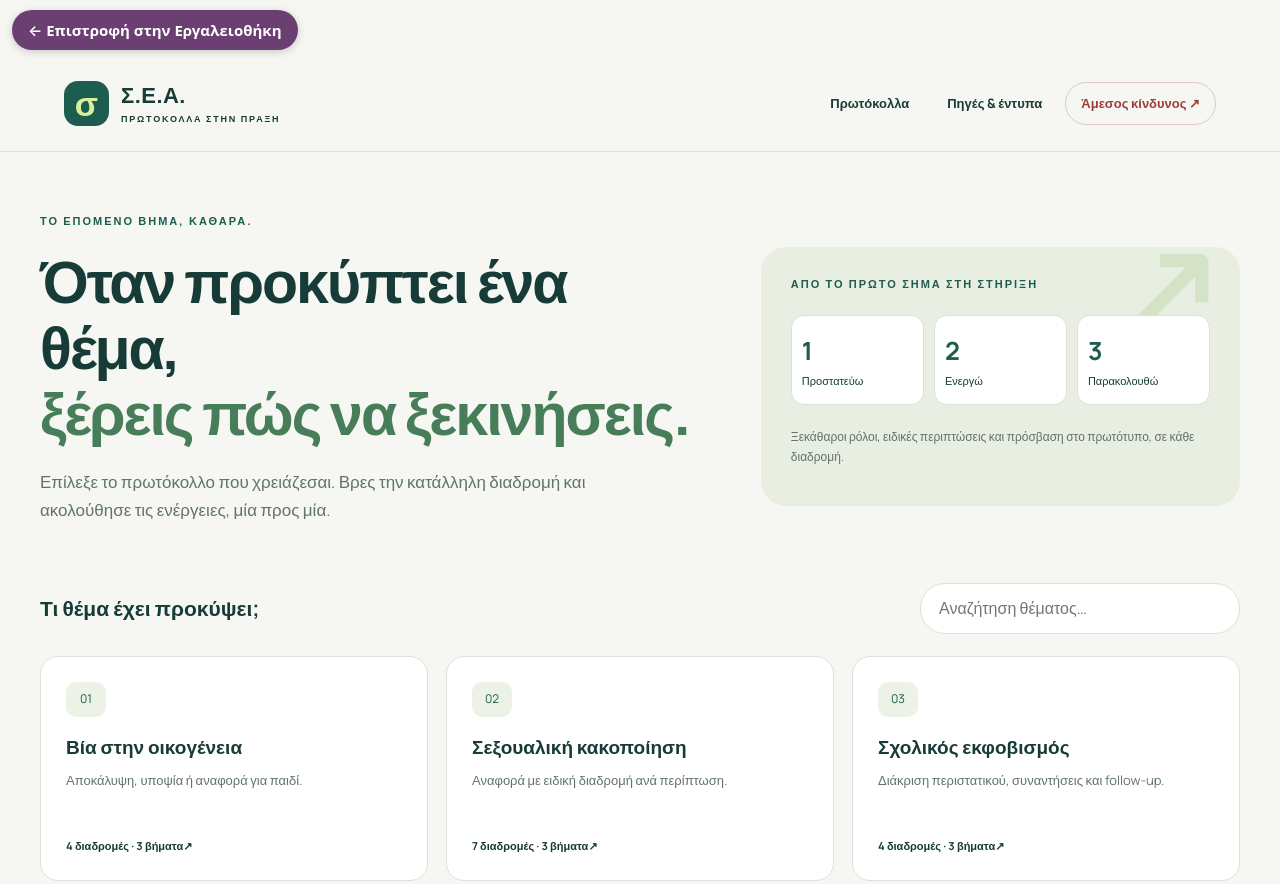
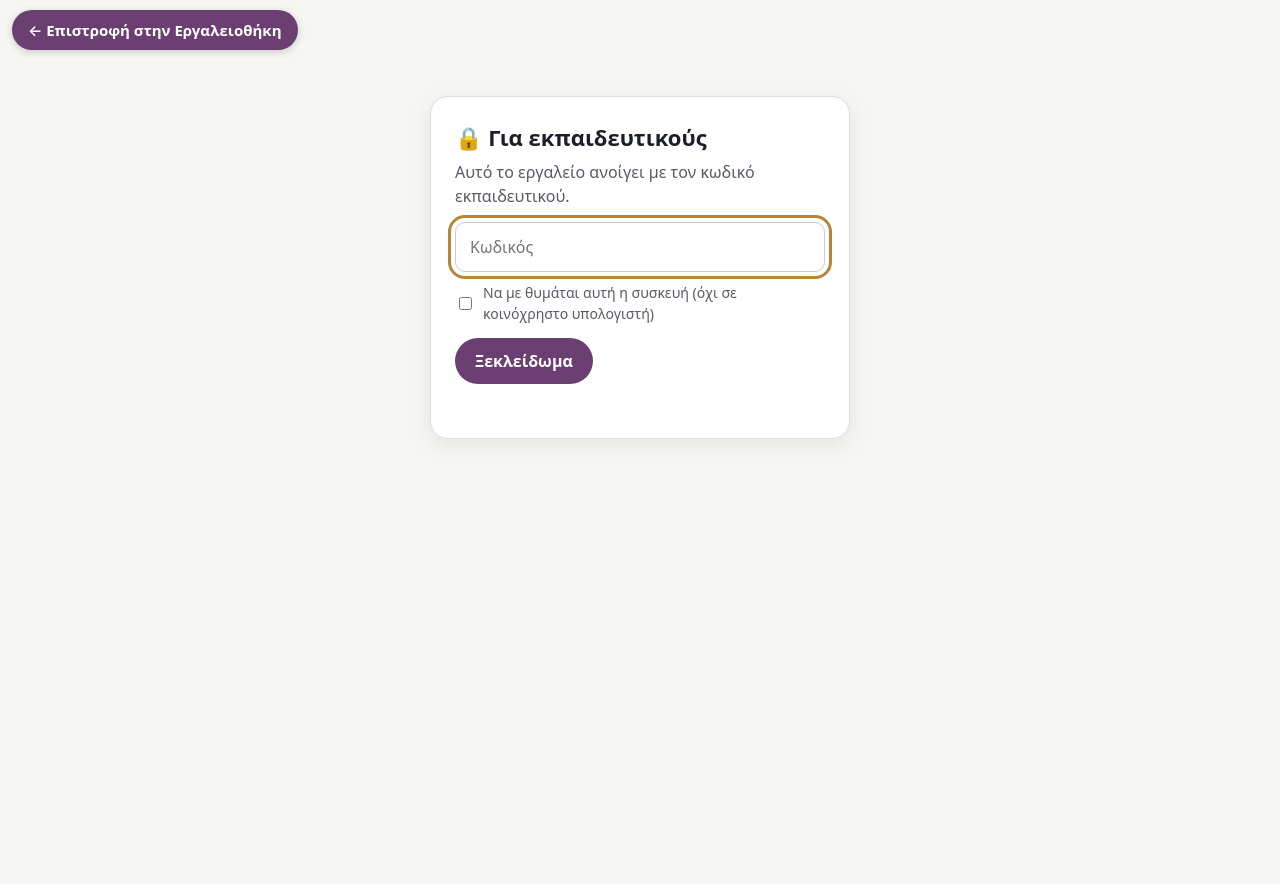
Before and after one commit to ktorasstelios7-creator/ergaleiothiki, a plain HTML site: page protokolla-sea/index.html in a window 1280 px wide. Shown: the top 884 px of the page. After the commit the page ends 800 px from the top, so only its background shows below. Drawn offline with Linux system fonts and the light colour scheme.

Commit message:
Κωδικός για τα εργαλεία εκπαιδευτικών
Κλειδώνει την ενότητα «Για εκπαιδευτικούς» στην αρχική και τα 6 εργαλεία
εκπαιδευτικών. Ο κωδικός δεν υπάρχει στον κώδικα, μόνο το SHA-256 του.

Co-Authored-By: Claude Opus 5.5 <noreply@anthropic.com>
Claude-Session: https://claude.ai/code/session_01MgZ8o3HvoewZxoyQb2LCKM

```diff
--- a/protokolla-sea/index.html
+++ b/protokolla-sea/index.html
@@ -1,5 +1,6 @@
 <!DOCTYPE html>
-<html lang="el"><head><meta charset="utf-8"><meta name="viewport" content="width=device-width,initial-scale=1"><meta name="description" content="Πρακτική καθοδήγηση Σ.Ε.Α. για σχολικά πρωτόκολλα, βήμα προς βήμα."><title>Πρωτόκολλα Σ.Ε.Α. — Βήμα προς βήμα</title><meta name="theme-color" content="#1c5d50"><link rel="manifest" href="../manifest.webmanifest"><link rel="icon" type="image/png" href="../icons/favicon.png"><link rel="apple-touch-icon" href="../icons/apple-touch-icon.png"><link rel="stylesheet" href="style.css"></head><body>
+<html lang="el"><head>
+<script src="../te-lock.js"></script><meta charset="utf-8"><meta name="viewport" content="width=device-width,initial-scale=1"><meta name="description" content="Πρακτική καθοδήγηση Σ.Ε.Α. για σχολικά πρωτόκολλα, βήμα προς βήμα."><title>Πρωτόκολλα Σ.Ε.Α. — Βήμα προς βήμα</title><meta name="theme-color" content="#1c5d50"><link rel="manifest" href="../manifest.webmanifest"><link rel="icon" type="image/png" href="../icons/favicon.png"><link rel="apple-touch-icon" href="../icons/apple-touch-icon.png"><link rel="stylesheet" href="style.css"></head><body>
 <div class="ergal-top" role="navigation" aria-label="Εργαλειοθήκη"><a class="ergal-top-a" id="ergalTop" href="../">← Επιστροφή στην Εργαλειοθήκη</a></div>
 <style>.ergal-top{display:block;padding:calc(10px + env(safe-area-inset-top,0px)) 12px 6px;position:relative;z-index:30;text-align:left}.ergal-top-a{display:inline-flex;align-items:center;gap:6px;background:#6b3f72;color:#fff!important;text-decoration:none!important;font:600 15px/1.2 system-ui,-apple-system,"Segoe UI",sans-serif;padding:11px 16px;border-radius:999px;box-shadow:0 2px 8px rgba(0,0,0,.18)}.ergal-top-a:hover{background:#5a3360}.ergal-top-a:focus-visible{outline:3px solid #e0b84f;outline-offset:2px}@media print{.ergal-top{display:none!important}}</style>
 <script>try{if(localStorage.getItem('ergal-st')==='1')document.getElementById('ergalTop').href='../?mathites'}catch(e){}</script>
--- a/sw.js
+++ b/sw.js
@@ -1,6 +1,6 @@
 // Εργαλειοθήκη: αποθηκεύει τις σελίδες που έχουν ανοιχτεί, ώστε να ανοίγουν και χωρίς internet.
 // Πάντα δοκιμάζει πρώτα το δίκτυο, για να φαίνονται αμέσως οι νέες εκδόσεις.
-const CACHE = 'ergaleiothiki-v7';
+const CACHE = 'ergaleiothiki-v8';
 self.addEventListener('install', e => { self.skipWaiting(); });
 self.addEventListener('activate', e => { e.waitUntil(self.clients.claim()); });
 self.addEventListener('fetch', e => {
--- /dev/null
+++ b/te-lock.js
@@ -0,0 +1,66 @@
+/* Κλείδωμα εργαλείων για εκπαιδευτικούς.
+   Ο κωδικός δεν γράφεται εδώ: κρατιέται μόνο το αποτύπωμά του (SHA-256).
+   Για αλλαγή κωδικού: βάλε στο HASH το SHA-256 του νέου κωδικού.
+   Χρήση: <script src="../te-lock.js"></script> στο <head> κάθε εργαλείου,
+   ή <script src="te-lock.js" data-scope="hub"></script> στην αρχική. */
+(function(){
+  var HASH='c2e5a60939fbbc5a8a3ed7d0b874ee388000f671ad36a2ef44c0637767b5e3d6';
+  var KEY='ergal-te';
+  var me=document.currentScript;
+  var hub=me && me.getAttribute('data-scope')==='hub';
+  function get(s){try{return s.getItem(KEY)}catch(e){return null}}
+  if(get(sessionStorage)===HASH||get(localStorage)===HASH) return;
+
+  var root=document.documentElement;
+  root.classList.add('te-locked');
+  var st=document.createElement('style');
+  st.textContent=
+    (hub
+      ? '.te-locked #gia-ekpaideftikous .zone,.te-locked #gia-ekpaideftikous .share{display:none!important}'
+      : '.te-locked body>*:not(.te-gate):not(.ergal-top){display:none!important}')+
+    '.te-gate{max-width:420px;width:calc(100% - 24px);box-sizing:border-box;margin:'+(hub?'8px 0':'40px auto')+';padding:24px;border-radius:18px;background:#fff;color:#1d1d2b;'+
+    'border:1px solid #e2dbe6;box-shadow:0 6px 24px rgba(0,0,0,.08);font:16px/1.5 system-ui,-apple-system,"Segoe UI",sans-serif}'+
+    '.te-gate h2{margin:0 0 6px;font-size:22px}.te-gate p{margin:0 0 14px;color:#5d5866}'+
+    '.te-gate input[type=password]{width:100%;box-sizing:border-box;font:inherit;padding:12px 14px;border:1px solid #cfc6d6;border-radius:10px;margin-bottom:10px}'+
+    '.te-gate label.rem{display:flex;gap:8px;align-items:center;font-size:14px;color:#5d5866;margin-bottom:14px}'+
+    '.te-gate button{font:600 16px system-ui,-apple-system,"Segoe UI",sans-serif;background:#6b3f72;color:#fff;border:0;border-radius:999px;padding:12px 20px;cursor:pointer}'+
+    '.te-gate .err{color:#a3302a;font-size:14px;min-height:1.4em;margin:10px 0 0}'+
+    '@media print{.te-gate{display:none}}';
+  (document.head||root).appendChild(st);
+
+  async function sha(t){
+    var b=await crypto.subtle.digest('SHA-256',new TextEncoder().encode(t));
+    return Array.from(new Uint8Array(b)).map(function(x){return x.toString(16).padStart(2,'0')}).join('');
+  }
+  function build(){
+    var box=document.createElement('form');
+    box.className='te-gate'; box.autocomplete='off';
+    box.innerHTML='<h2>🔒 Για εκπαιδευτικούς</h2>'+
+      '<p>'+(hub?'Τα εργαλεία αυτής της ενότητας':'Αυτό το εργαλείο')+' ανοίγ'+(hub?'ουν':'ει')+' με τον κωδικό εκπαιδευτικού.</p>'+
+      '<input type="password" id="tePw" placeholder="Κωδικός" aria-label="Κωδικός εκπαιδευτικού" required autocomplete="current-password">'+
+      '<label class="rem"><input type="checkbox" id="teRem"> Να με θυμάται αυτή η συσκευή (όχι σε κοινόχρηστο υπολογιστή)</label>'+
+      '<button type="submit">Ξεκλείδωμα</button><p class="err" id="teErr" aria-live="polite"></p>';
+    if(hub){
+      var sec=document.getElementById('gia-ekpaideftikous'); if(!sec) return;
+      var head=sec.querySelector('.audhead');
+      head?head.insertAdjacentElement('afterend',box):sec.prepend(box);
+    } else {
+      var bar=document.querySelector('body>.ergal-top');
+      bar?bar.insertAdjacentElement('afterend',box):document.body.prepend(box);
+      document.getElementById('tePw').focus();
+    }
+    box.addEventListener('submit',async function(e){
+      e.preventDefault();
+      var v=document.getElementById('tePw').value.trim();
+      if(await sha(v)===HASH){
+        try{sessionStorage.setItem(KEY,HASH)}catch(x){}
+        if(document.getElementById('teRem').checked){try{localStorage.setItem(KEY,HASH)}catch(x){}}
+        if(hub){box.remove();root.classList.remove('te-locked');}
+        else location.reload();
+      } else {
+        document.getElementById('teErr').textContent='Λάθος κωδικός.';
+      }
+    });
+  }
+  if(document.readyState==='loading') document.addEventListener('DOMContentLoaded',build); else build();
+})();
```
Also changed, not shown: asfales-scholeio/index.html (+1 -0 lines), diamesolavisi/index.html (+2 -1 lines), dyskoles-symperifores/index.html (+1 -0 lines), index.html (+1 -0 lines), prostasia-paidiou/index.html (+1 -0 lines), protokollo-ekfovismou/index.html (+1 -0 lines).
